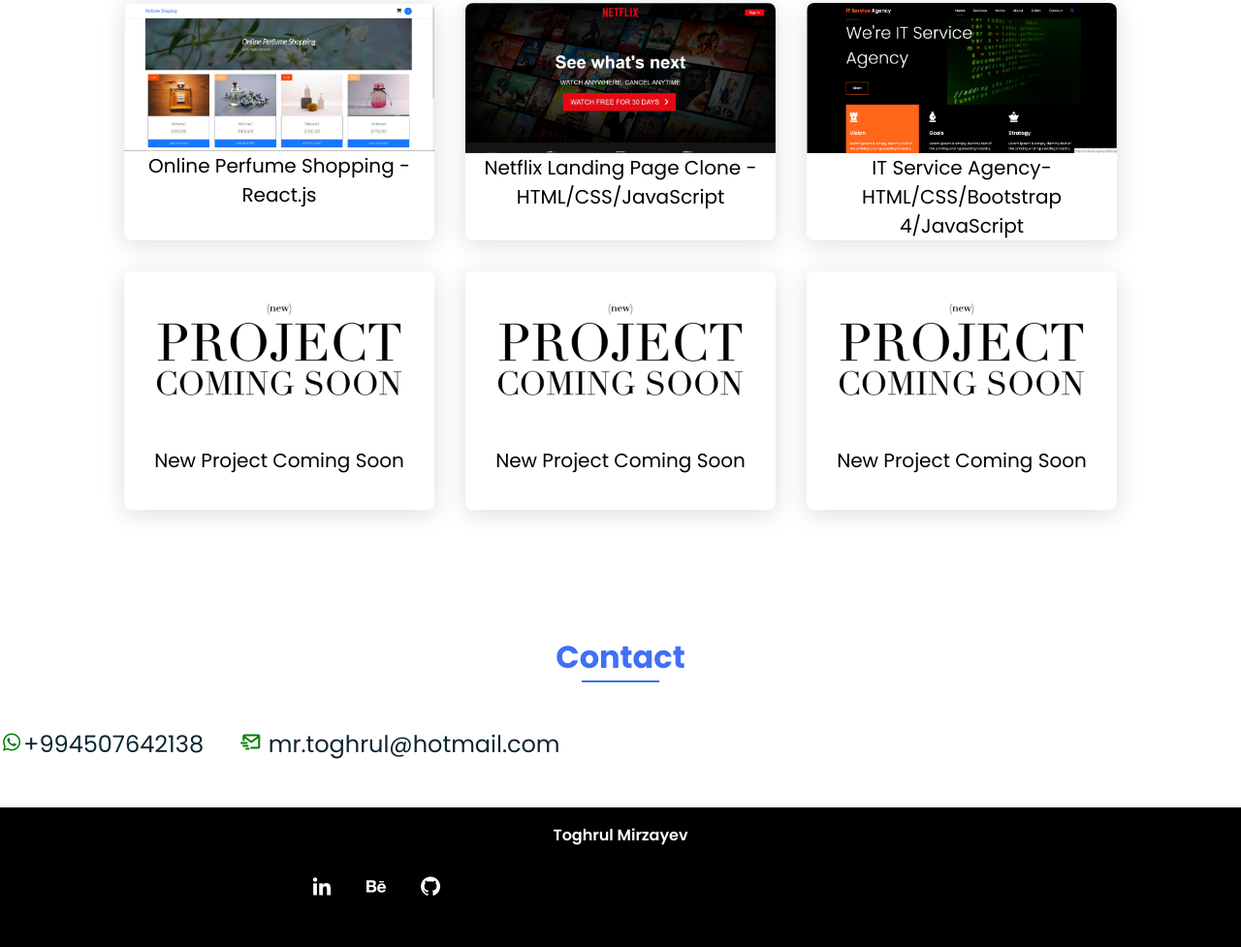
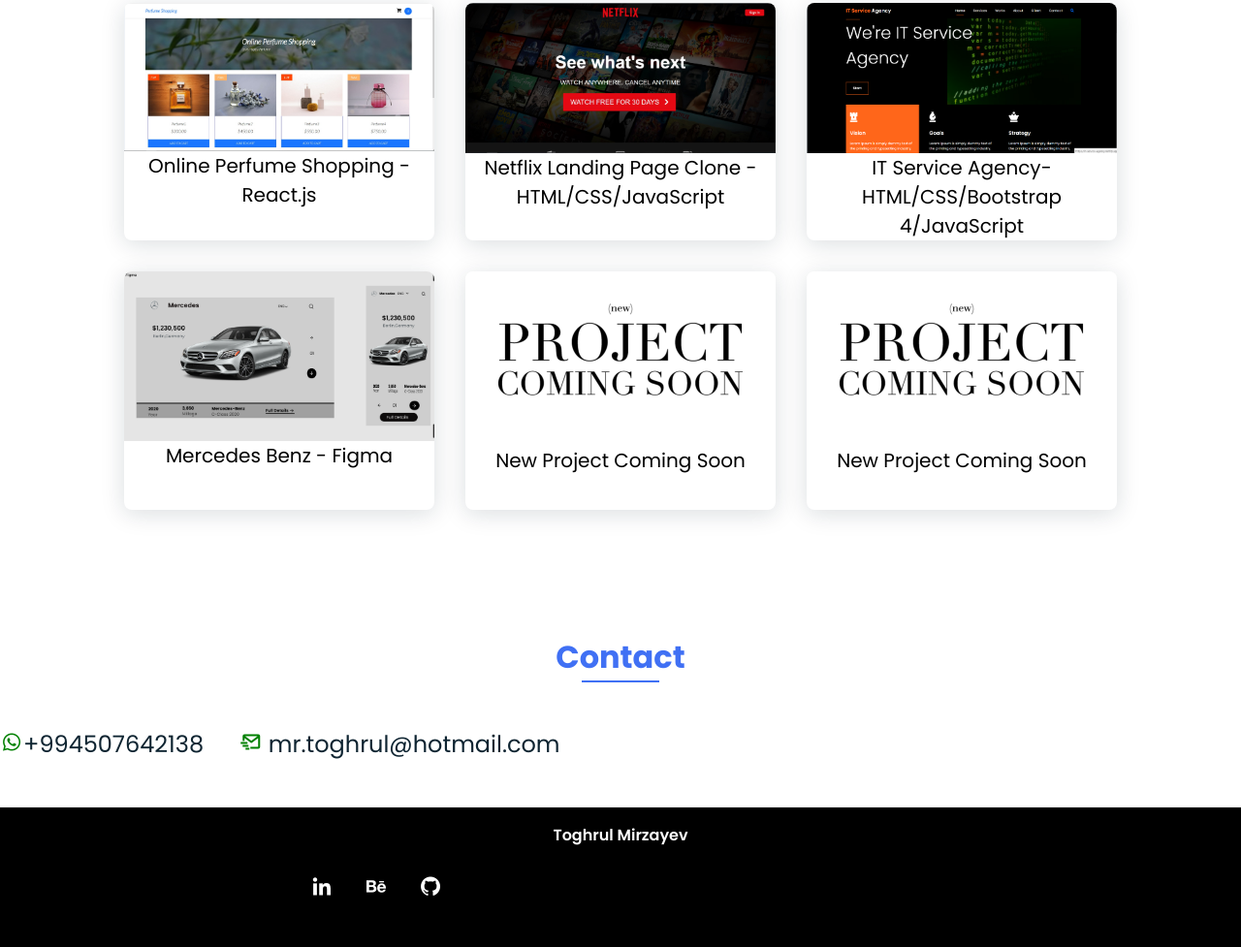
Before and after one commit to ToghrulMr/my-portfolio, a plain HTML site: page index.html in a window 1280 px wide. Shown: the part 2245-3222 px from the top of the page at 97% size. Drawn offline with nearby package versions, Linux system fonts and the light colour scheme.

Commit message:
Update index.html

```diff
--- a/index.html
+++ b/index.html
@@ -158,8 +158,8 @@
                     </div>
                    <div class="work__img">
                         <a href="" target="_blank">
-                            <img src="assets/img/portfolio5.jpg" alt="">
-                            <p>New Project Coming Soon</p>
+                            <img src="assets/img/Figma.png" alt="">
+                            <p>Mercedes Benz - Figma </p>
                     </a>
                     </div>
                         <div class="work__img">
```
